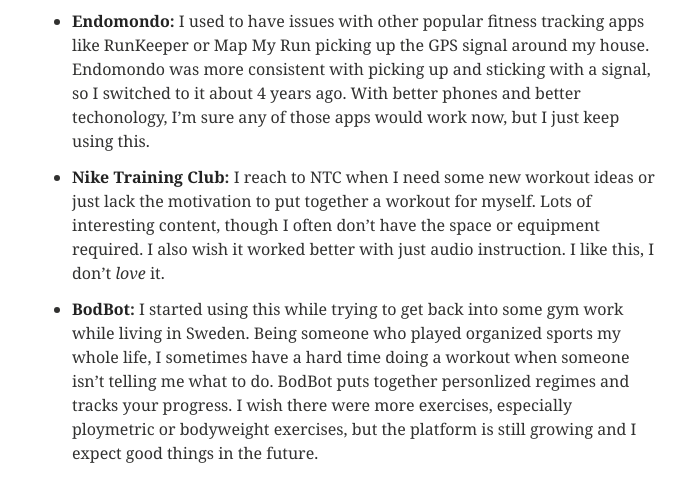
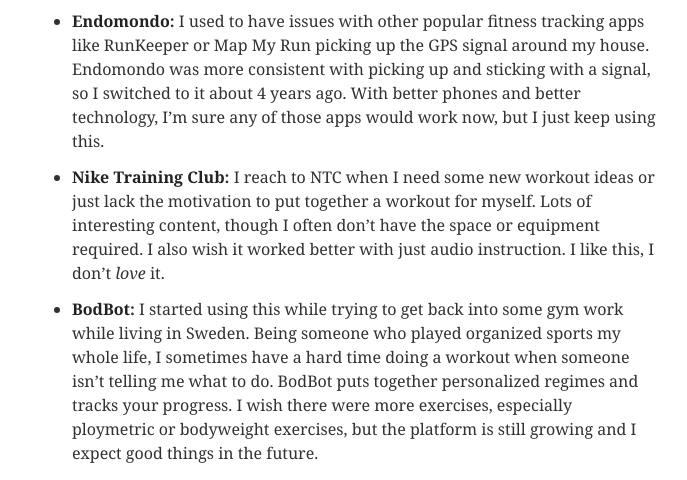
Before and after one commit to hanlonmt/hanlonmt.github.io, a Jekyll site: the page built from misc/index.md, in a window 1280 px wide. Shown: the part 1655-2135 px from the top of the page, without its empty margins (64-751 px from the left). Built offline with Jekyll 4.4.1, drawn with Linux system fonts in a browser that asks for light colours; comment, search, counter and statistics services are not loaded; some of the changed text lies outside the part shown.

Commit message:
new post and archive layout changes

```diff
--- a/_config.yml
+++ b/_config.yml
@@ -5,7 +5,7 @@
 logo: logo120.png
 teaser: default400.png
 locale: en_US
-url: http://themthroot.com
+url: http://localhost:4000
 
 # Jekyll configuration
 
--- a/_sass/_base.scss
+++ b/_sass/_base.scss
@@ -70,17 +70,14 @@
 	text-align: center;
 	clear: both;
 	@include media($large) {
-		position: absolute;
-		top: 1px;
-		right: (3 * $column + $gutter) * -1;
-		padding-top: 10px;
+		position: bottom;
+		padding-top: 4px;
 		padding-left: 0;
 		padding-right: 0;
-		width: (3 * $column);
 		text-align: left;
 		&:before {
 			content: '';
-			position: absolute;
+			position: bottom;
 			top: 0;
 			left: 0;
 			width: 50px;
--- a/misc/index.md
+++ b/misc/index.md
@@ -2,7 +2,7 @@
 layout: media
 title: Other Goodies
 modified: 2014-07-31T13:23:02.362000-04:00
-excerpt: "Things I like, on and off the internet."
+excerpt: "Things I like, on and off the Internet."
 comments: true
 toc: true
 ---
@@ -31,9 +31,9 @@
 - **[Instapaper](http://play.google.com/store/apps/details?id=com.instapaper.android):** Some people prefer Pocket, but Instapaper is my go-to for offline reading.
 
 ######Exercise
-- **[Endomondo](http://play.google.com/store/apps/details?id=com.endomondo.android.pro):** I used to have issues with other popular fitness tracking apps like RunKeeper or Map My Run picking up the GPS signal around my house. Endomondo was more consistent with picking up and sticking with a signal, so I switched to it about 4 years ago. With better phones and better techonology, I'm sure any of those apps would work now, but I just keep using this.
+- **[Endomondo](http://play.google.com/store/apps/details?id=com.endomondo.android.pro):** I used to have issues with other popular fitness tracking apps like RunKeeper or Map My Run picking up the GPS signal around my house. Endomondo was more consistent with picking up and sticking with a signal, so I switched to it about 4 years ago. With better phones and better technology, I'm sure any of those apps would work now, but I just keep using this.
 - **[Nike Training Club](http://play.google.com/store/apps/details?id=com.nike.ntc):** I reach to NTC when I need some new workout ideas or just lack the motivation to put together a workout for myself. Lots of interesting content, though I often don't have the space or equipment required. I also wish it worked better with just audio instruction. I like this, I don't *love* it.
-- **[BodBot](http://play.google.com/store/apps/details?id=com.bodbot.www):** I started using this while trying to get back into some gym work while living in Sweden. Being someone who played organized sports my whole life, I sometimes have a hard time doing a workout when someone isn't telling me what to do. BodBot puts together personlized regimes and tracks your progress. I wish there were more exercises, especially ploymetric or bodyweight exercises, but the platform is still growing and I expect good things in the future.
+- **[BodBot](http://play.google.com/store/apps/details?id=com.bodbot.www):** I started using this while trying to get back into some gym work while living in Sweden. Being someone who played organized sports my whole life, I sometimes have a hard time doing a workout when someone isn't telling me what to do. BodBot puts together personalized regimes and tracks your progress. I wish there were more exercises, especially ploymetric or bodyweight exercises, but the platform is still growing and I expect good things in the future.
 - **[Pocket Yoga](http://play.google.com/store/apps/details?id=com.rainfrog.yoga):** I'm not a huge yoga person, but I occasionally reach toward this if I feel like I need to do something to help me gain some mobility or just relax before bed. This is the best app I've come across to help start a habit.
 
 ######Other
```
Also changed, not shown: other parts of misc/index.md (+9 -9 lines), _layouts/archive2.html (added, +34 -0 lines), _posts/2014-11-22-intro.md (+2 -1 lines), _posts/2014-11-26-normal_day.md (+2 -2 lines), _posts/2014-11-28-week.md (+1 -3 lines), _posts/2014-12-1-swim.md (added, +34 -0 lines), new  5.txt (added, +11 -0 lines), favicon.ico, favicon.png, images/apple-touch-icon-precomposed.png (added), images/favitrans.png (added), images/logo70.png, images/swim.jpg (added), images/swimdream.jpg (added), 1 more files.
